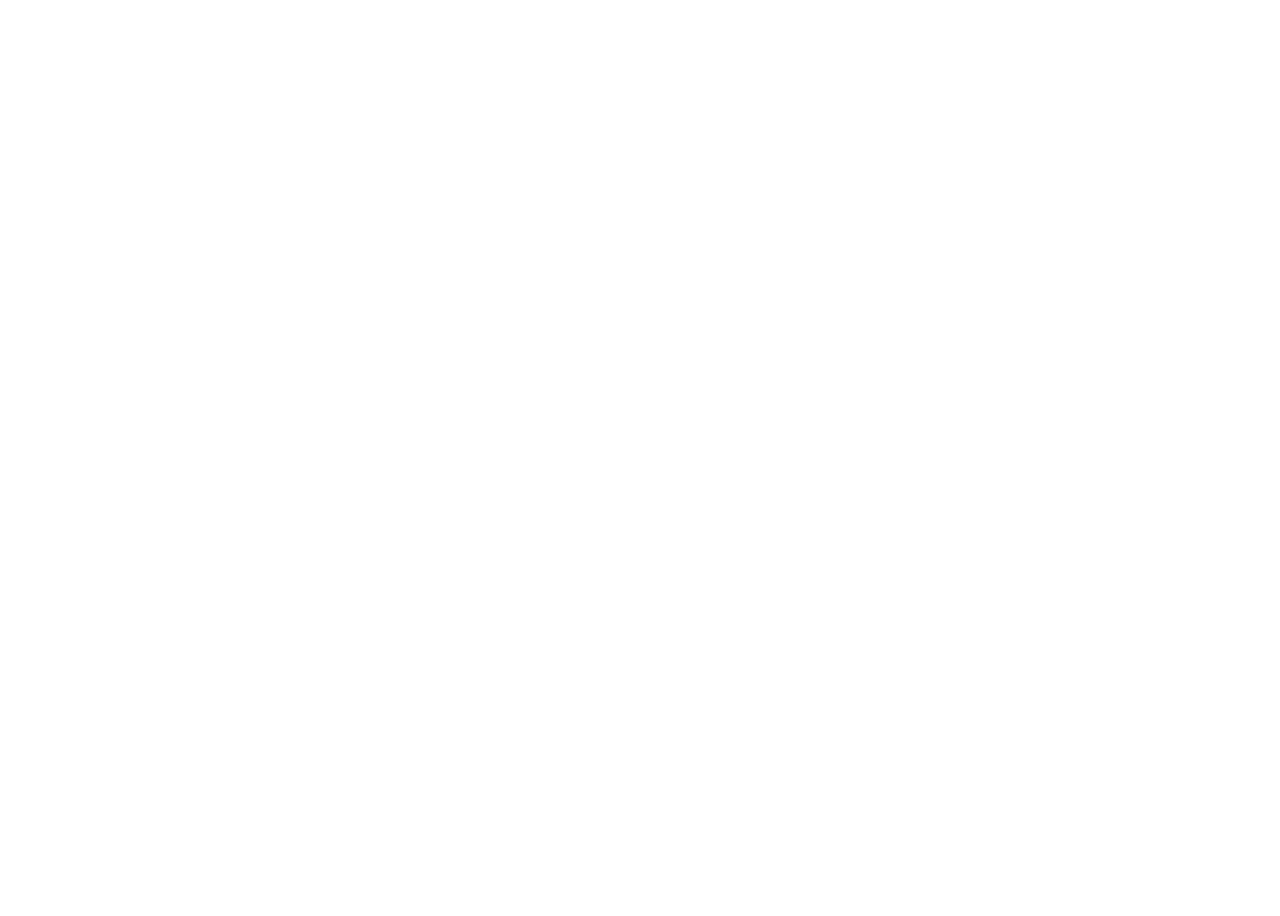
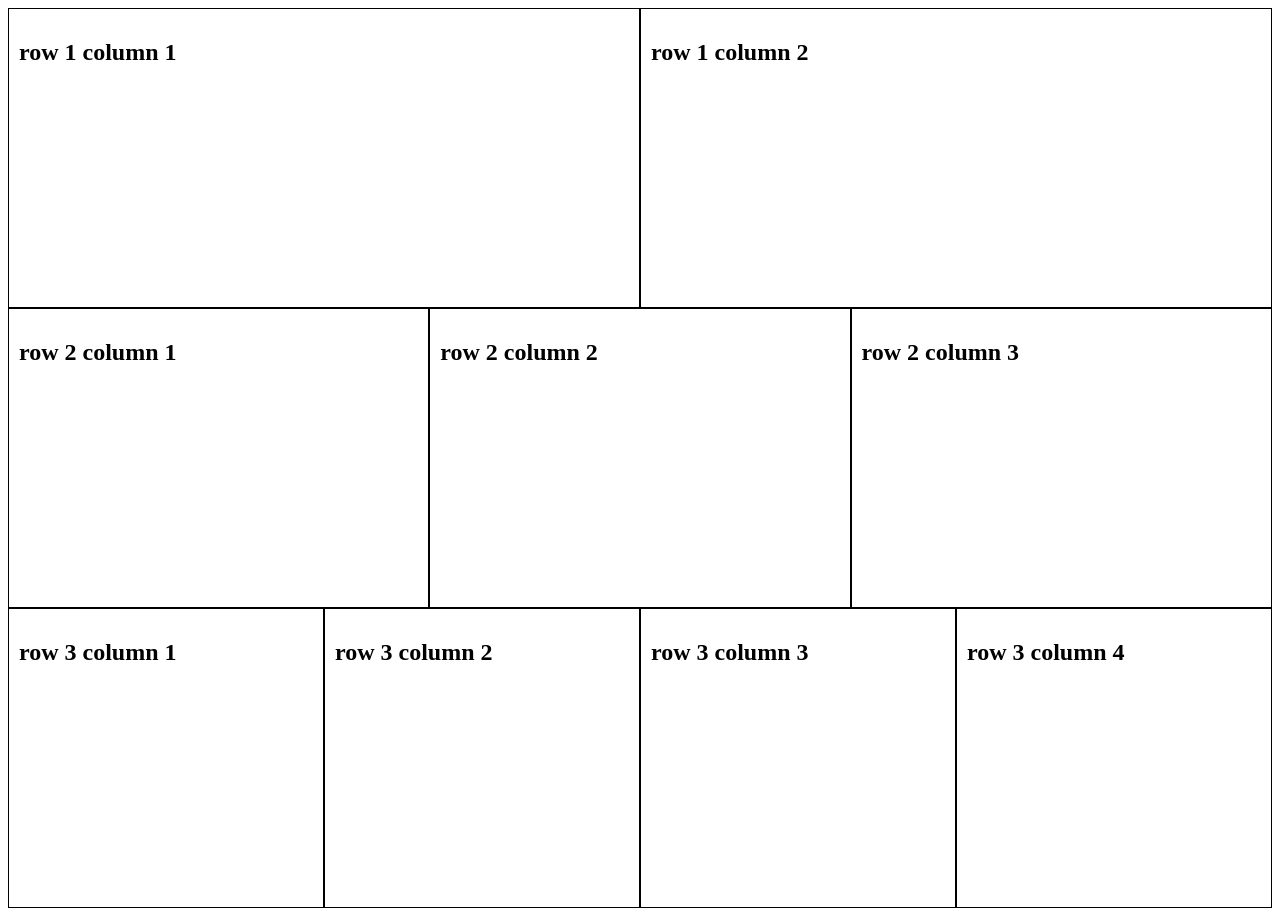
Before and after one commit to DominiqueKey/github-practice, a plain HTML site: page index.html in a window 1280 px wide. Before the commit the page ends 800 px from the top, so only its background shows below. Drawn offline with Linux system fonts and the light colour scheme.

Commit message:
columns added to index.html

```diff
--- a/index.html
+++ b/index.html
@@ -8,6 +8,49 @@
     <title>Git-Hub Practice Index</title>
 </head>
 <body>
+    <div>
+        <div class="rowone">
+            <div class="rowonecolumn">
+                <h2>row 1 column 1</h2>
+            </div>
+
+            <div class="rowonecolumn">
+                <h2>row 1 column 2</h2>
+            </div>
+        </div>
+
+        <div class="rowtwo">
+            <div class="rowtwocolumn">
+                <h2>row 2 column 1</h2>
+            </div>
+
+            <div class="rowtwocolumn">
+                <h2>row 2 column 2</h2>
+            </div>
+
+            <div class="rowtwocolumn">
+                <h2>row 2 column 3</h2>
+            </div>
+        </div>
+
+        <div class="rowthree">
+            <div class="rowthreecolumn">
+                <h2>row 3 column 1</h2>
+            </div>
+
+            <div class="rowthreecolumn">
+                <h2>row 3 column 2</h2>
+            </div>
+
+            <div class="rowthreecolumn">
+                <h2>row 3 column 3</h2>
+            </div>
+
+            <div class="rowthreecolumn">
+                <h2>row 3 column 4</h2>
+            </div>
+        </div>
+    </div>
 
 </body>
 </html>
--- a/style.css
+++ b/style.css
@@ -0,0 +1,48 @@
+
+* {
+    box-sizing: border-box;
+  }
+
+.rowonecolumn {
+    float: left;
+    width: 50%;
+    padding: 10px;
+    height: 300px;
+    border: 1px solid;
+
+}
+
+.rowtwocolumn {
+    float: left;
+    width: 33.33%;
+    padding: 10px;
+    height: 300px;
+    border: 1px solid;
+
+}
+
+.rowthreecolumn {
+    float: left;
+    width: 25%;
+    padding: 10px;
+    height: 300px;
+    border: 1px solid;
+
+}
+
+.rowone:after {
+    content: "";
+    display: table;
+    clear: both;
+  }
+.rowtwo:after {
+    content: "";
+    display: table;
+    clear: both;
+  }
+
+.rowthree:after {
+    content: "";
+    display: table;
+    clear: both;
+  }
```
